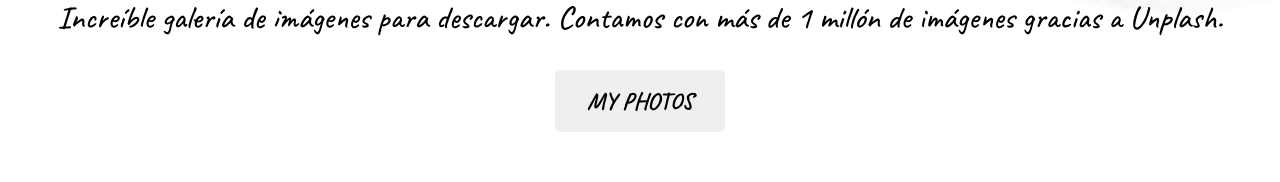
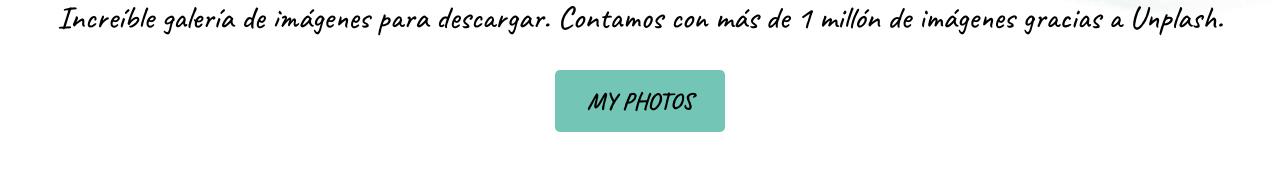
Before and after one commit to MariaGargoles/Aplicacion_Fotos, a React (Vite) app: page / in a window 1280 px wide. In both pictures the pointer is over the button "MY PHOTOS". Shown: the part 270-452 px from the top of the page. Built offline with nearby package versions, Linux system fonts and the light colour scheme; no server answers; a web font is replaced by a local one.

Commit message:
ADD: styles to main button

```diff
--- a/src/components/HeaderComponent/HeaderComponent.css
+++ b/src/components/HeaderComponent/HeaderComponent.css
@@ -36,6 +36,12 @@
     text-transform: uppercase;
     padding: 1rem 2rem;
     border-radius: 5px;
+    background-color: #d0ece7;
+}
+
+.Header__Article__MyPhotosButton:hover {
+
+    background-color:  #73c6b6;
 }
 
 .Header__VideoContainer {
```
